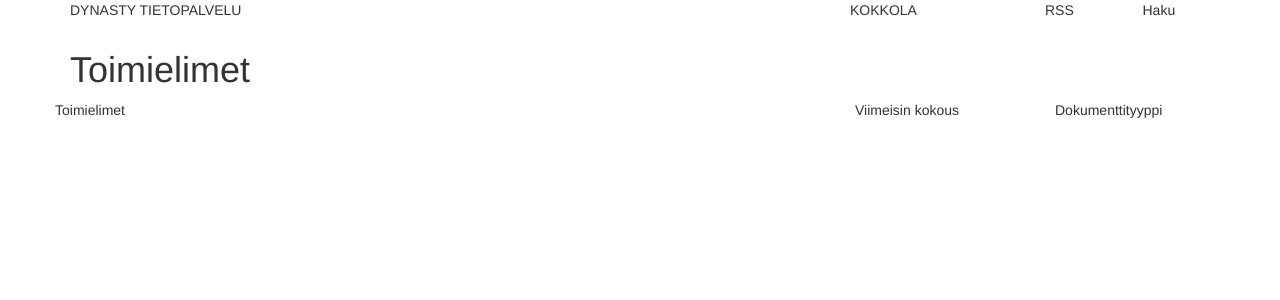
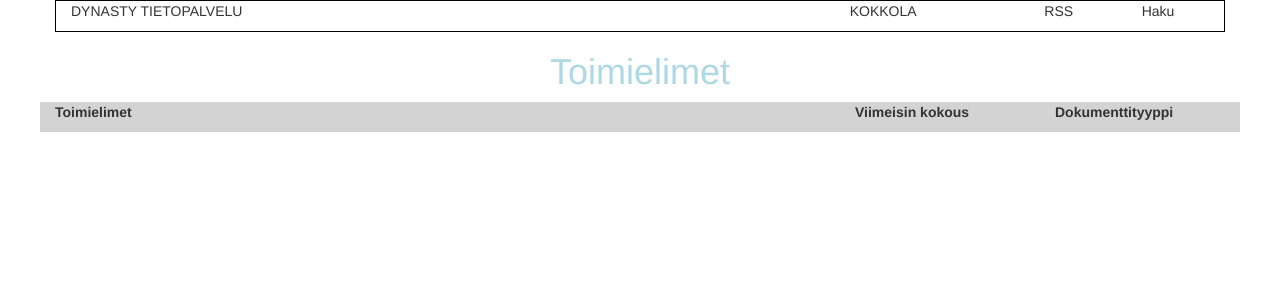
Before and after one commit to ArttuU/N-ytt-, a PHP site: page /toimielimet.php in a window 1280 px wide. Shown: the top 300 px of the page. Run offline with PHP 8.4, Linux system fonts and the light colour scheme; data that the repository does not hold is empty.

Commit message:
tyyli tiedosto

```diff
--- /dev/null
+++ b/styles.css
@@ -0,0 +1,11 @@
+.nimi{
+    text-align: center;
+    color: lightblue;
+}
+.otsikot{
+    background-color: lightgrey;
+    font-weight: bold;
+}
+.header{
+    border: 1px solid black;
+}
--- a/toimielimet.php
+++ b/toimielimet.php
@@ -10,7 +10,7 @@
     </head>
     <body>
      <div class="container">
-         <div class="row">
+         <div class="row header">
              <div class="col-md-8">
                  <p>DYNASTY TIETOPALVELU</p>
              </div>
@@ -25,18 +25,18 @@
             </div>
          </div>
          <div class="row">
-             <div class="col-md-12">
+             <div class="col-md-12 nimi">
                  <h1>Toimielimet</h1>
              </div>
 
              <div class="row">
-                 <div class="col-md-8">
+                 <div class="col-md-8 otsikot">
                      <p>Toimielimet</p>
                  </div>
-             <div class="col-md-2">
+             <div class="col-md-2 otsikot">
                  <p>Viimeisin kokous</p>
              </div>
-             <div class="col-md-2">
+             <div class="col-md-2 otsikot">
                  <p>Dokumenttityyppi</p>
              </div>
          </div>
```
